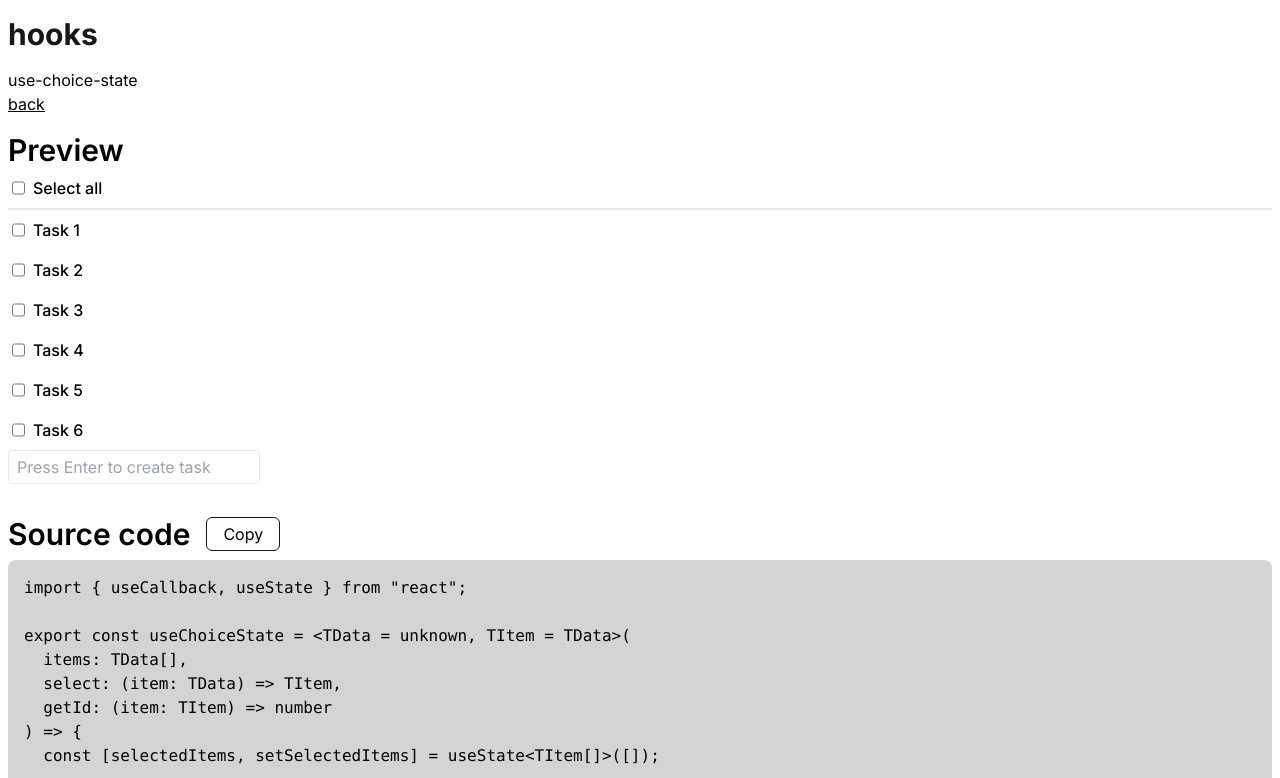
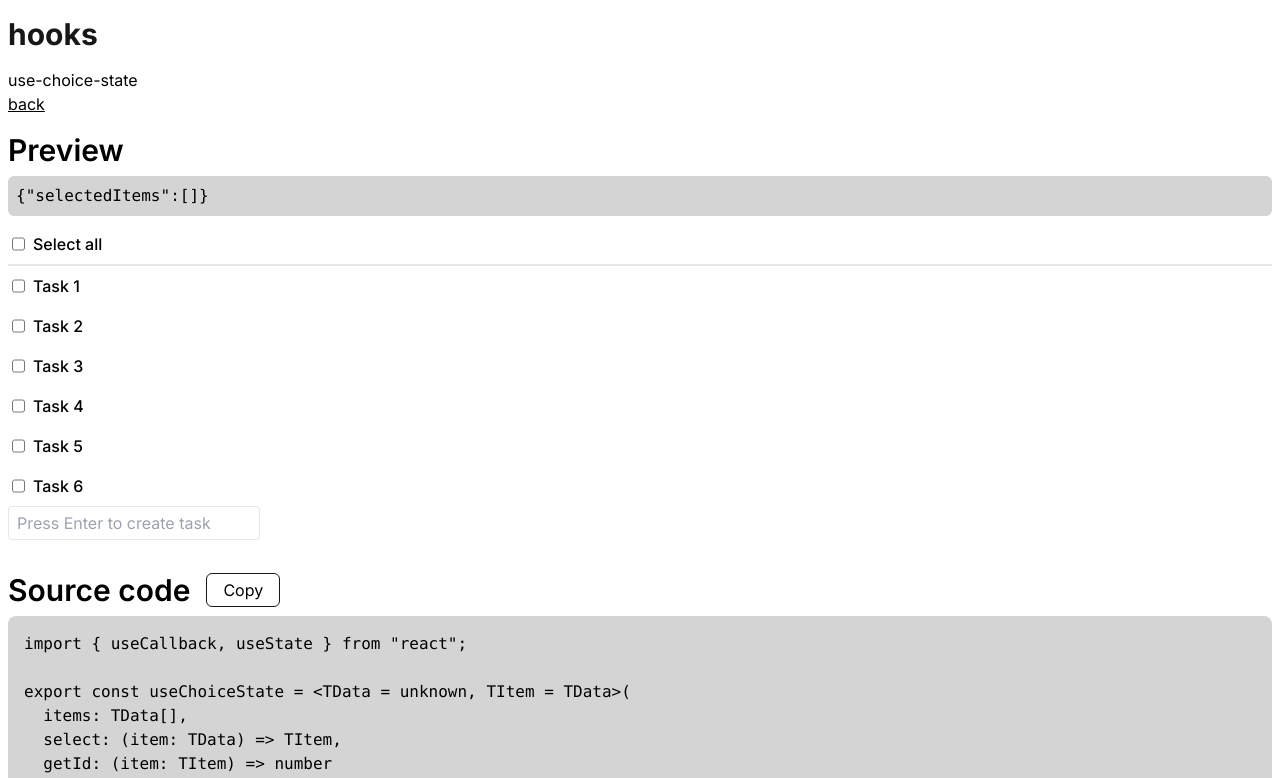
Before and after one commit to tsivinsky/hooks, a Next.js app: page /use-choice-state in a window 1280 px wide. Shown: the top 778 px of the page. Built offline with nearby package versions, Linux system fonts and the light colour scheme.

Commit message:
Show selected items on page in `use-choice-state` example

```diff
--- a/src/app/use-choice-state/preview.tsx
+++ b/src/app/use-choice-state/preview.tsx
@@ -21,6 +21,9 @@ export const Preview = () => {
   return (
     <div className="my-4">
       <h2 className="text-3xl font-semibold">Preview</h2>
+      <pre className="my-2 bg-neutral-300 rounded-md p-2">
+        {JSON.stringify({ selectedItems: choice.selectedItems })}
+      </pre>
       <div className="flex gap-2 py-2 px-1 border-b-2">
         <input
           type="checkbox"
```
